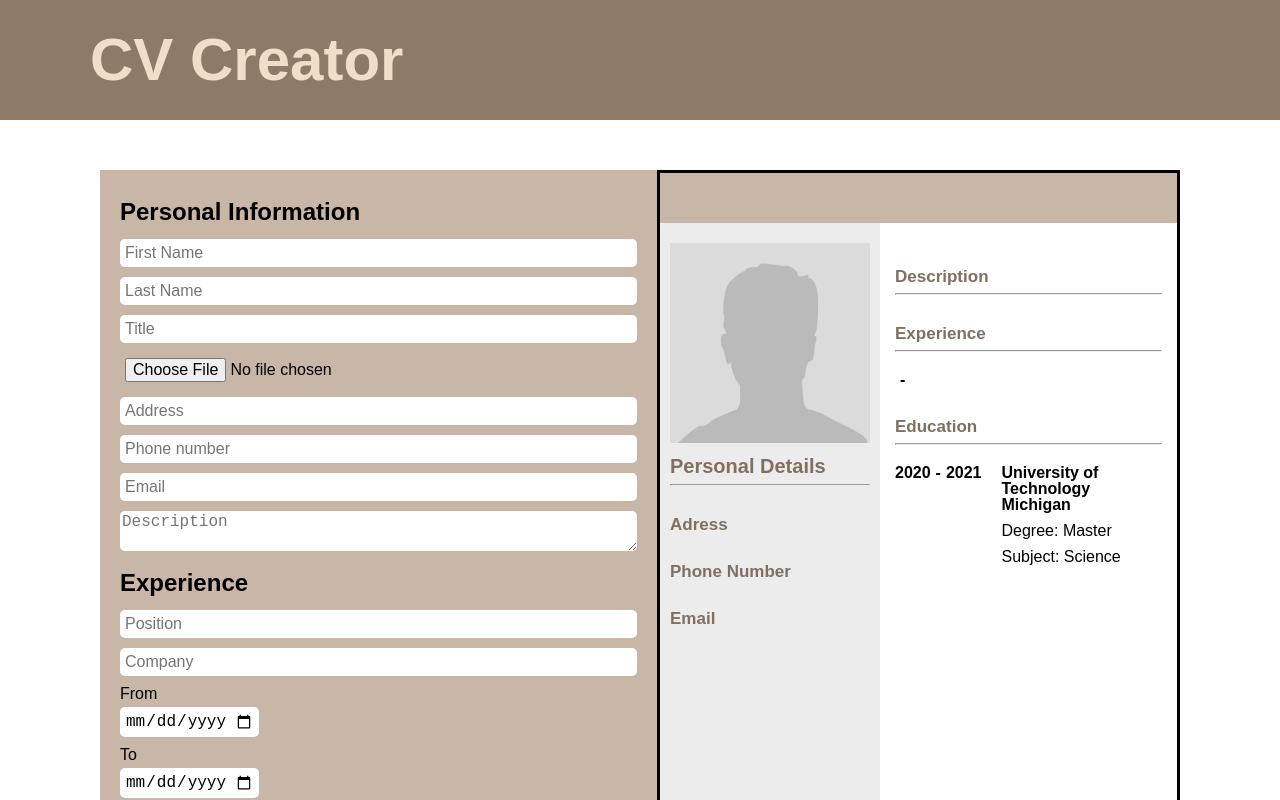
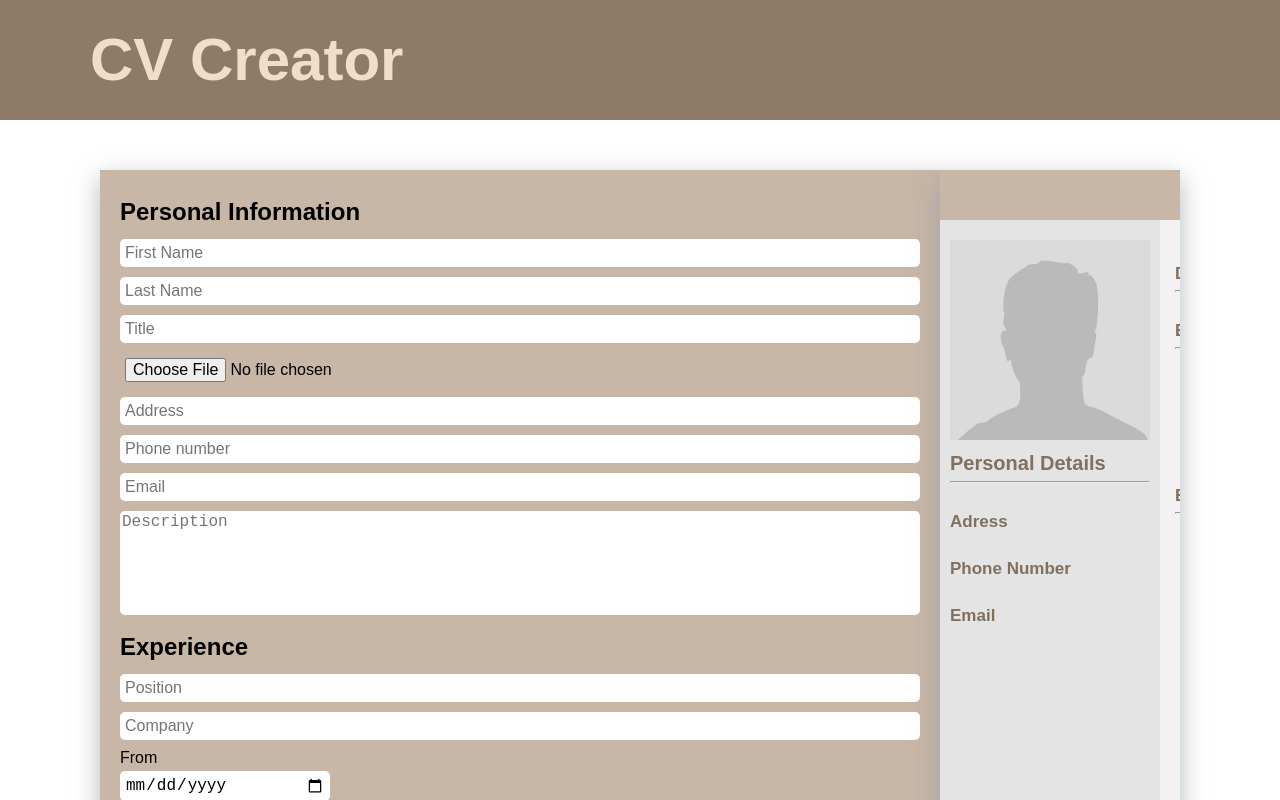
Before and after one commit to eduardsdn/react-cv-creator, a React (Create React App) app: page / in a window 1280 px wide. Shown: the top 800 px of the page. Built offline with nearby package versions, Linux system fonts and the light colour scheme.

Commit message:
Education now updates in CVPreview, minor styling updates

```diff
--- a/src/App.jsx
+++ b/src/App.jsx
@@ -22,6 +22,14 @@ function App() {
     dateTo: "",
   })
 
+  const [education, setEducation] = React.useState({
+    university: "",
+    degree: "",
+    subject: "",
+    dateFrom: "",
+    dateTo: "",
+  })
+
   function updatePersonalInfo(event){
     setPersonalInfo(prevPersonalInfo => {
       return {
@@ -40,12 +48,28 @@ function App() {
     })
   }
 
+  function updateEducation(event){
+    setEducation(prevEducation => {
+      return {
+        ...prevEducation,
+        [event.target.name]: event.target.value
+      }
+    })
+  }
+
+
   return (
     <div className="App">
       <Header />
       <main className="main-content">
-        <CVForm updatePersonalInfo={updatePersonalInfo} updateExperience={updateExperience}/>
-        <CVPreview personalInfo={personalInfo} experience={experience}/>
+        <CVForm
+        updatePersonalInfo={updatePersonalInfo}
+        updateExperience={updateExperience}
+        updateEducation={updateEducation}/>
+        <CVPreview
+        personalInfo={personalInfo}
+        experience={experience}
+        education={education}/>
       </main>
     </div>
   );
--- a/src/components/CVForm.jsx
+++ b/src/components/CVForm.jsx
@@ -7,7 +7,7 @@ export default function CVForm(props) {
         <div className="cv-form">
             <PersonalInfoForm updatePersonalInfo={props.updatePersonalInfo}/>
             <ExperienceForm updateExperience={props.updateExperience}/>
-            <EducationForm />
+            <EducationForm updateEducation={props.updateEducation}/>
         </div>
     )
 }
--- a/src/components/CVPreview.jsx
+++ b/src/components/CVPreview.jsx
@@ -42,12 +42,15 @@ export default function CVPreview(props){
                         <h2 className="preview-subtitle">Experience</h2>
                             <hr />
                             <CVPreviewExperience experience={props.experience}/>
+                            <CVPreviewExperience experience={props.experience}/>
+                            <CVPreviewExperience experience={props.experience}/>
                     </div>
 
                     <div className="preview-education">
                         <h2 className="preview-subtitle">Education</h2>
                             <hr />
-                            <CVPreviewEducation />
+                            <CVPreviewEducation education={props.education}/>
+                            <CVPreviewEducation education={props.education}/>
                     </div>
 
                 </div>
--- a/src/components/CVPreviewEducation.jsx
+++ b/src/components/CVPreviewEducation.jsx
@@ -1,15 +1,16 @@
-export default function CVPreviewEducation() {
+export default function CVPreviewEducation(props) {
     return(
         <div className="preview-education-content">
             <div className="preview-education timespan">
-                <p className="preview-education timespan from">2020</p>-<p className="preview-experience timespan to">2021</p>
+                <p className="preview-education timespan from">{props.education.dateFrom}</p>-<p className="preview-experience timespan to">{props.education.dateTo}</p>
             </div>
 
             <div className="preview-education-occupation place-of-occupation">
-                <p className="preview-university place-of-occupation-top">University of Technology Michigan</p>
-                <p className="place-of-occupation-bottom">Degree: <span className="preview-degree">Master</span></p>
-                <p className="preview-subject place-of-occupation-bottom">Subject: <span className="preview-subject">Science</span></p>
+                <p className="preview-university place-of-occupation-top">{props.education.university}</p>
+                <p className="place-of-occupation-bottom">Degree: <span className="preview-degree">{props.education.degree}</span></p>
+                <p className="preview-subject place-of-occupation-bottom">Subject: <span className="preview-subject">{props.education.subject}</span></p>
             </div>
         </div>
     )
+
 }
--- a/src/components/EducationForm.jsx
+++ b/src/components/EducationForm.jsx
@@ -1,16 +1,15 @@
-export default function EducationForm(){
+export default function EducationForm(props){
     return(
     <div className="education subform">
         <h1 className="subform title">Education</h1>
-        <input type="text" placeholder="University"/>
-        <input type="text" placeholder="City"/>
-        <input type="text" placeholder="Degree"/>
-        <input type="text" placeholder="Subject"/>
+        <input type="text" placeholder="University" name="university" onChange={props.updateEducation}/>
+        <input type="text" placeholder="Degree" name="degree" onChange={props.updateEducation}/>
+        <input type="text" placeholder="Subject" name="subject" onChange={props.updateEducation}/>
+
         <label htmlFor="dateForm">From</label>
-
-        <input type="date" id="dateFrom" />
+        <input type="date" id="dateFrom" name="dateFrom" onChange={props.updateEducation}/>
         <label htmlFor="dateTo">To</label>
-        <input type="date" id="dateTo" />
+        <input type="date" id="dateTo" name="dateTo" onChange={props.updateEducation}/>
 
         <button className="delete button">Delete</button>
         <button className="add button">Add</button>
--- a/src/style.css
+++ b/src/style.css
@@ -83,13 +83,12 @@ table {
 .cv-form {
     margin-top: 50px;
     background-color: #C8B6A6;
-    width: 800px;
-    /* height: 900px;  */
+    min-width: 800px;
     padding-top: 10px;
     padding-bottom: 20px;
     padding-left: 20px;
     padding-right: 20px;
-    /* fixed values !!! */
+    box-shadow: rgba(149, 157, 165, 0.726) 0px 8px 24px;
 }
 
 /* Sub forms */
@@ -108,6 +107,12 @@ table {
     border: inherit;
     border-radius: 5px;
 }
+
+.subform textarea {
+    height: 100px;
+    resize: none;
+}
+
 
 .subform .title {
     font-size: 24px;
@@ -144,10 +149,10 @@ label {
 /* CV Preview */
 .cv-preview {
     margin-top: 50px;
-    border: solid;
+    background-color: #f3f1f1;
     width: 800px;
     overflow-y: hidden;
-    /* height: 1200px; */
+    box-shadow: rgba(149, 157, 165, 0.726) 0px 8px 24px;
 }
 
 .preview-main-content {
@@ -171,6 +176,7 @@ label {
 .preview-description-text {
     font-style: italic;
     line-height: 130%;
+    overflow-wrap: break-word;
 }
 
 /* CV Preview Header */
@@ -194,13 +200,11 @@ label {
 /* CV Preview Side bar */
 
 .preview-sideBar {
+    background-color: #e4e4e4;
     width: fit-content;
-    background-color: rgb(236, 236, 236);
     padding-top: 20px;
     padding-left: 10px;
     padding-right: 10px;
-
-    /* border: solid; */
 }
 
 .photo {
```
